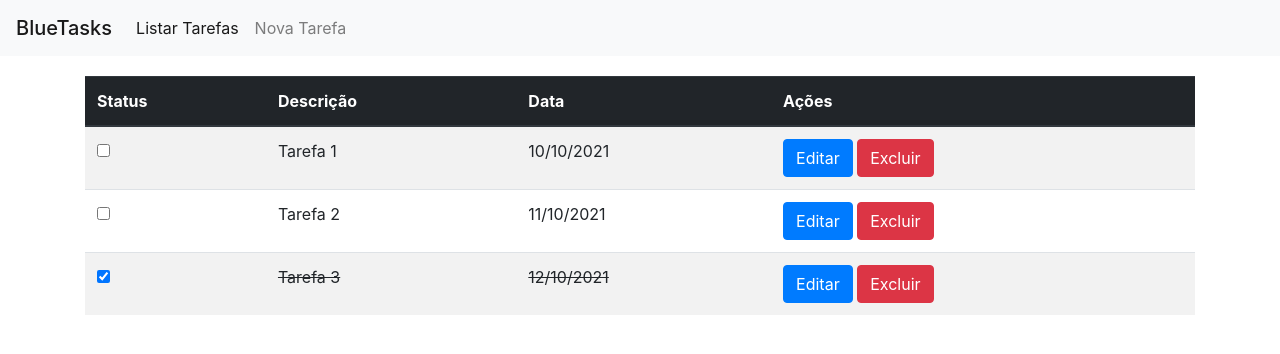
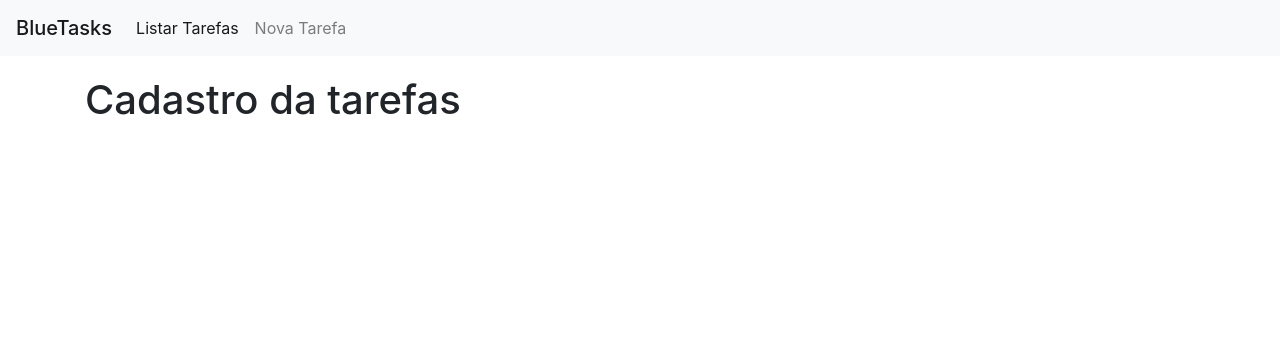
Before and after one commit to augustobellinaso/bluetasks, a React (Create React App) app in the folder bluetasks-frontend/: page /form in a window 1280 px wide. Shown: the top 354 px of the page. Built offline with nearby package versions, Linux system fonts and the light colour scheme.

Commit message:
Redirecionando para a tela de criação de tarefas

```diff
--- a/bluetasks-frontend/src/App.js
+++ b/bluetasks-frontend/src/App.js
@@ -1,6 +1,7 @@
 import React, { Component } from "react";
-import { BrowserRouter } from "react-router-dom";
+import { BrowserRouter, Route, Switch } from "react-router-dom";
 import NavBar from "./components/NavBar";
+import TaskForm from "./components/TaskForm";
 import TaskListTable from "./components/TaskListTable";
 
 class App extends Component {
@@ -14,7 +15,10 @@
         <div className="App">
           <NavBar />
           <div className="container" style={{ marginTop: 20 }}>
-            <TaskListTable />
+            <Switch>
+              <Route path="/form" component={TaskForm} />
+              <Route path="/" component={TaskListTable} />
+            </Switch>
           </div>
         </div>
       </BrowserRouter>
--- /dev/null
+++ b/bluetasks-frontend/src/components/TaskForm.js
@@ -0,0 +1,13 @@
+import React, { Component } from "react";
+
+class TaskForm extends Component {
+  render() {
+    return (
+      <div>
+        <h1>Cadastro da tarefas</h1>
+      </div>
+    );
+  }
+}
+
+export default TaskForm;
```
